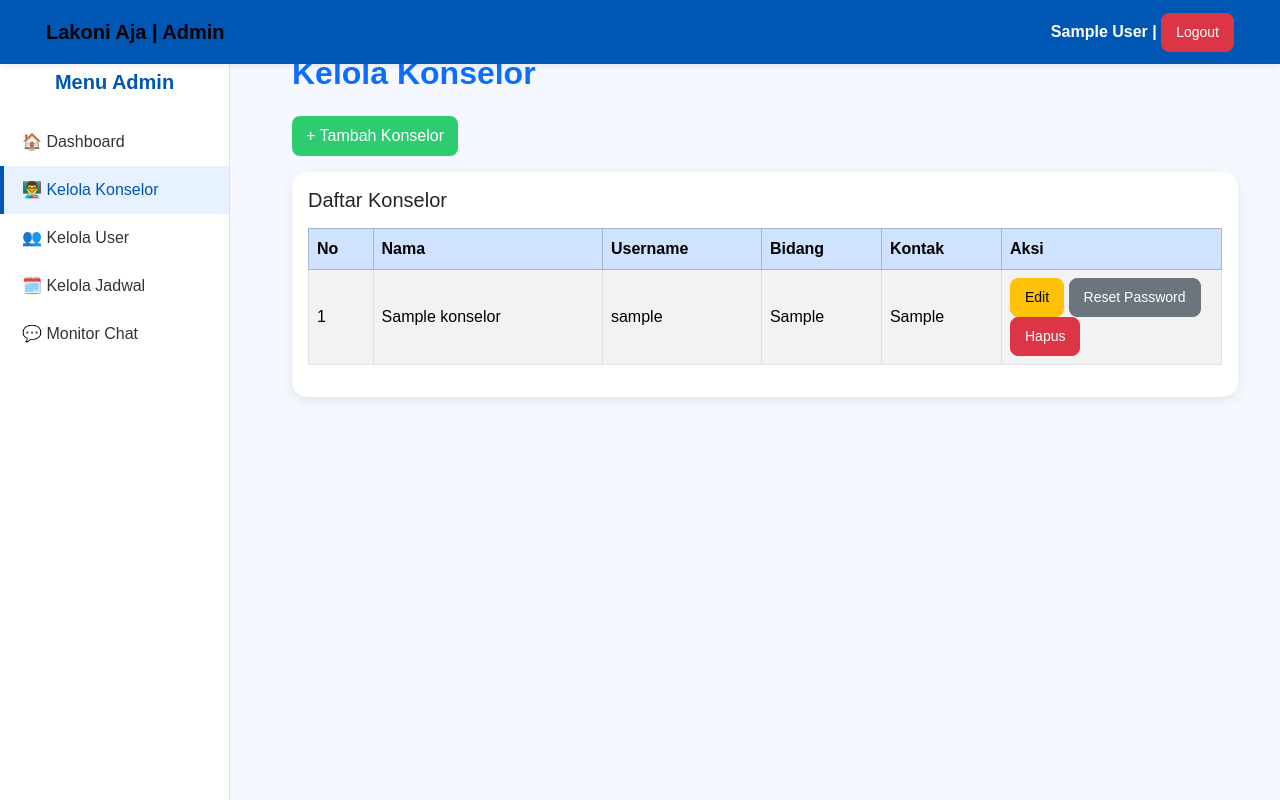
After one commit to yhfabian/WebLakoniAja, a PHP site: page /lakoni_aja/kelola_konselor.php in a window 1280 px wide. The commit adds this page. Run offline with PHP 8.4, Linux system fonts and the light colour scheme; the visitor is signed in with stand-in values (Sample User, id 1); tables that the repository leaves empty or names only in its code hold one stand-in row (values such as "Sample post").

Commit message:
update terbaru

```diff
--- /dev/null
+++ b/assets/css/kelola_konselor.css
@@ -0,0 +1,154 @@
+/* kelola_konselor.css - tema mirip form_jadwal.css */
+
+:root {
+  --primary: #0056b3;
+  --primary-light: #007bff;
+  --bg: #f5f9ff;
+  --text: #333;
+  --card-bg: #ffffff;
+  --shadow: rgba(0, 0, 0, 0.08);
+}
+
+body {
+  font-family: 'Poppins', sans-serif;
+  background-color: var(--bg);
+  margin: 0;
+  padding: 0;
+  color: var(--text);
+}
+
+/* Navbar */
+.navbar-admin {
+  background-color: var(--primary);
+  color: white;
+  padding: 12px 18px;
+  box-shadow: 0 2px 6px var(--shadow);
+}
+
+/* Sidebar */
+.sidebar {
+  position: fixed;
+  top: 0;
+  left: 0;
+  width: 230px;
+  height: 100%;
+  background: white;
+  border-right: 1px solid #e0e0e0;
+  box-shadow: 2px 0 10px rgba(255, 255, 255, 0.04);
+  padding-top: 70px;
+}
+
+.sidebar h5 {
+  text-align: center;
+  color: var(--primary);
+  font-weight: 600;
+  margin-bottom: 20px;
+}
+
+.sidebar a {
+  display: block;
+  color: var(--text);
+  padding: 12px 18px;
+  text-decoration: none;
+  border-left: 4px solid transparent;
+  transition: all 0.2s ease-in-out;
+}
+
+.sidebar a:hover,
+.sidebar a.active {
+  background: #e7f1ff;
+  border-left: 4px solid var(--primary);
+  color: var(--primary);
+}
+
+/* Content */
+.content {
+  margin-left: 250px;
+  padding: 30px;
+}
+
+/* Card */
+.card {
+  background: var(--card-bg);
+  border-radius: 15px;
+  box-shadow: 0 4px 12px var(--shadow);
+  padding: 20px;
+  border: none;
+}
+
+/* Table */
+.table thead {
+  background-color: var(--primary);
+  color: white;
+}
+
+.table tbody tr:hover {
+  background-color: #f2f6ff;
+}
+
+/* Buttons */
+.btn {
+  border-radius: 8px;
+  padding: 8px 14px;
+}
+
+.btn-primary {
+  background-color: var(--primary);
+  border: none;
+}
+
+.btn-primary:hover {
+  background-color: var(--primary-light);
+}
+
+.btn-success {
+  background-color: #2ecc71;
+  border: none;
+}
+
+.btn-success:hover {
+  background-color: #27ae60;
+}
+
+/* Alert */
+.alert {
+  border-radius: 8px;
+  padding: 12px 18px;
+  box-shadow: 0 3px 10px rgba(0,0,0,0.05);
+}
+
+/* Modal */
+.modal-content {
+  border-radius: 12px;
+  box-shadow: 0 6px 20px rgba(0,0,0,0.1);
+}
+
+.modal-header {
+  border-radius: 12px 12px 0 0;
+}
+
+.modal-header.bg-primary {
+  background-color: var(--primary) !important;
+}
+
+.modal-header.bg-dark {
+  background-color: #333 !important;
+}
+
+.modal-footer button {
+  border-radius: 8px;
+}
+
+/* Responsive */
+@media (max-width: 768px) {
+  .sidebar {
+    width: 70px;
+  }
+  .sidebar a {
+    text-align: center;
+    font-size: 14px;
+  }
+  .content {
+    margin-left: 80px;
+  }
+}
--- /dev/null
+++ b/kelola_konselor.php
@@ -0,0 +1,278 @@
+<?php
+session_start();
+include 'db.php';
+
+// Pastikan admin sudah login
+if (!isset($_SESSION['id_admin'])) {
+    header("Location: login_admin.php");
+    exit();
+}
+
+$success = "";
+$error = "";
+
+/* ========== CREATE (Tambah Konselor) ========== */
+if (isset($_POST['tambah'])) {
+    $nama    = trim($_POST['nama']);
+    $username= trim($_POST['username']);
+    $password= $_POST['password'];
+    $bidang  = trim($_POST['bidang_keahlian']);
+    $kontak  = trim($_POST['kontak']);
+
+    if ($nama && $username && $password && $bidang && $kontak) {
+        // cek username unik
+        $stmt = mysqli_prepare($conn, "SELECT id_konselor FROM konselor WHERE username = ? LIMIT 1");
+        mysqli_stmt_bind_param($stmt, "s", $username);
+        mysqli_stmt_execute($stmt);
+        mysqli_stmt_store_result($stmt);
+        if (mysqli_stmt_num_rows($stmt) > 0) {
+            $error = "❌ Username sudah digunakan!";
+            mysqli_stmt_close($stmt);
+        } else {
+            mysqli_stmt_close($stmt);
+            $pwHash = password_hash($password, PASSWORD_BCRYPT);
+            $stmt = mysqli_prepare($conn, "INSERT INTO konselor (nama, username, password, bidang_keahlian, kontak) VALUES (?, ?, ?, ?, ?)");
+            mysqli_stmt_bind_param($stmt, "sssss", $nama, $username, $pwHash, $bidang, $kontak);
+            if (mysqli_stmt_execute($stmt)) {
+                $success = "✅ Konselor baru berhasil ditambahkan!";
+            } else {
+                $error = "Gagal menambahkan: " . mysqli_error($conn);
+            }
+            mysqli_stmt_close($stmt);
+        }
+    } else {
+        $error = "Semua field harus diisi!";
+    }
+}
+
+/* ========== UPDATE (Edit Konselor) ========== */
+if (isset($_POST['update'])) {
+    $id     = $_POST['id_konselor'];
+    $nama   = trim($_POST['nama']);
+    $bidang = trim($_POST['bidang_keahlian']);
+    $kontak = trim($_POST['kontak']);
+
+    $stmt = mysqli_prepare($conn, "UPDATE konselor SET nama = ?, bidang_keahlian = ?, kontak = ? WHERE id_konselor = ?");
+    mysqli_stmt_bind_param($stmt, "sssi", $nama, $bidang, $kontak, $id);
+    if (mysqli_stmt_execute($stmt)) {
+        $success = "✅ Data konselor berhasil diperbarui.";
+    } else {
+        $error = "Gagal memperbarui data: " . mysqli_error($conn);
+    }
+    mysqli_stmt_close($stmt);
+}
+
+/* ========== RESET PASSWORD (Admin sets new password) ========== */
+if (isset($_POST['reset'])) {
+    $id = $_POST['id_konselor_reset'];
+    $new_password = $_POST['new_password'];
+    if (strlen($new_password) < 6) {
+        $error = "Password minimal 6 karakter.";
+    } else {
+        $pwHash = password_hash($new_password, PASSWORD_BCRYPT);
+        $stmt = mysqli_prepare($conn, "UPDATE konselor SET password = ? WHERE id_konselor = ?");
+        mysqli_stmt_bind_param($stmt, "si", $pwHash, $id);
+        if (mysqli_stmt_execute($stmt)) {
+            $success = "🔐 Password berhasil di-reset.";
+        } else {
+            $error = "Gagal mereset password: " . mysqli_error($conn);
+        }
+        mysqli_stmt_close($stmt);
+    }
+}
+
+/* ========== DELETE (Hapus Konselor) ========== */
+if (isset($_GET['hapus'])) {
+    $id = intval($_GET['hapus']);
+    $stmt = mysqli_prepare($conn, "DELETE FROM konselor WHERE id_konselor = ?");
+    mysqli_stmt_bind_param($stmt, "i", $id);
+    if (mysqli_stmt_execute($stmt)) {
+        $success = "🗑️ Konselor berhasil dihapus.";
+    } else {
+        $error = "Gagal menghapus: " . mysqli_error($conn);
+    }
+    mysqli_stmt_close($stmt);
+}
+
+/* ========== READ (Ambil list konselor) ========== */
+$konselor = mysqli_query($conn, "SELECT id_konselor, nama, username, bidang_keahlian, kontak FROM konselor ORDER BY id_konselor DESC");
+?>
+<!DOCTYPE html>
+<html lang="id">
+<head>
+  <meta charset="UTF-8">
+  <title>Kelola Konselor | Lakoni Aja</title>
+  <link href="https://cdn.jsdelivr.net/npm/bootstrap@5.3.2/dist/css/bootstrap.min.css" rel="stylesheet">
+  <link rel="stylesheet" href="assets/css/kelola_konselor.css?v=1.0">
+</head>
+<body>
+
+<!-- Navbar -->
+<nav class="navbar navbar-expand-lg fixed-top navbar-admin">
+  <div class="container-fluid">
+    <a class="navbar-brand fw-bold ms-3" href="dashboard_admin.php">Lakoni Aja | Admin</a>
+    <div class="ms-auto me-3 text-white fw-semibold">
+      <?= htmlspecialchars($_SESSION['nama_admin'] ?? 'Admin') ?> |
+      <a href="logout.php" class="btn btn-danger btn-sm">Logout</a>
+    </div>
+  </div>
+</nav>
+
+<!-- Sidebar -->
+<aside class="sidebar">
+  <h5 class="text-center mb-4">Menu Admin</h5>
+  <a href="dashboard_admin.php">🏠 Dashboard</a>
+  <a href="kelola_konselor.php" class="active">👨‍🏫 Kelola Konselor</a>
+  <a href="kelola_user.php">👥 Kelola User</a>
+  <a href="kelola_jadwal.php">🗓️ Kelola Jadwal</a>
+  <a href="monitor_chat.php">💬 Monitor Chat</a>
+</aside>
+
+<!-- Content -->
+<main class="content">
+  <div class="container mt-4">
+    <h2 class="fw-bold text-primary mb-4">Kelola Konselor</h2>
+
+    <?php if ($success): ?>
+      <div class="alert alert-success"><?= htmlspecialchars($success) ?></div>
+    <?php elseif ($error): ?>
+      <div class="alert alert-danger"><?= htmlspecialchars($error) ?></div>
+    <?php endif; ?>
+
+    <!-- Tombol Tambah Konselor -->
+    <button class="btn btn-success mb-3" data-bs-toggle="collapse" data-bs-target="#formTambah">+ Tambah Konselor</button>
+
+    <!-- Form Tambah Konselor (email & status dihilangkan) -->
+    <div id="formTambah" class="collapse">
+      <div class="card p-4 mb-4">
+        <form method="POST" autocomplete="off">
+          <div class="row g-3">
+            <div class="col-md-6">
+              <label>Nama Lengkap</label>
+              <input type="text" name="nama" class="form-control" required>
+            </div>
+            <div class="col-md-6">
+              <label>Username</label>
+              <input type="text" name="username" class="form-control" required>
+            </div>
+            <div class="col-md-6">
+              <label>Password</label>
+              <input type="password" name="password" class="form-control" minlength="6" required>
+            </div>
+            <div class="col-md-6">
+              <label>Bidang Keahlian</label>
+              <input type="text" name="bidang_keahlian" class="form-control" required>
+            </div>
+            <div class="col-md-6">
+              <label>Kontak (email/nomor)</label>
+              <input type="text" name="kontak" class="form-control" required>
+            </div>
+          </div>
+          <div class="mt-3">
+            <button type="submit" name="tambah" class="btn btn-primary">Simpan</button>
+          </div>
+        </form>
+      </div>
+    </div>
+
+    <!-- Tabel Konselor (tanpa kolom email & status) -->
+    <div class="card p-3">
+      <h5 class="mb-3">Daftar Konselor</h5>
+      <div class="table-responsive">
+      <table class="table table-bordered table-striped align-middle">
+        <thead class="table-primary">
+          <tr>
+            <th>No</th>
+            <th>Nama</th>
+            <th>Username</th>
+            <th>Bidang</th>
+            <th>Kontak</th>
+            <th width="220">Aksi</th>
+          </tr>
+        </thead>
+        <tbody>
+          <?php
+          if (mysqli_num_rows($konselor) > 0):
+              $no = 1;
+              while ($row = mysqli_fetch_assoc($konselor)): ?>
+                <tr>
+                  <td><?= $no++ ?></td>
+                  <td><?= htmlspecialchars($row['nama']) ?></td>
+                  <td><?= htmlspecialchars($row['username']) ?></td>
+                  <td><?= htmlspecialchars($row['bidang_keahlian']) ?></td>
+                  <td><?= htmlspecialchars($row['kontak']) ?></td>
+                  <td>
+                    <button class="btn btn-warning btn-sm" data-bs-toggle="modal" data-bs-target="#editModal<?= $row['id_konselor'] ?>">Edit</button>
+
+                    <!-- Reset Password -->
+                    <button class="btn btn-secondary btn-sm" data-bs-toggle="modal" data-bs-target="#resetModal<?= $row['id_konselor'] ?>">Reset Password</button>
+
+                    <a href="?hapus=<?= $row['id_konselor'] ?>" class="btn btn-danger btn-sm" onclick="return confirm('Hapus konselor ini?')">Hapus</a>
+                  </td>
+                </tr>
+
+                <!-- Modal Edit Konselor -->
+                <div class="modal fade" id="editModal<?= $row['id_konselor'] ?>" tabindex="-1">
+                  <div class="modal-dialog">
+                    <div class="modal-content">
+                      <form method="POST">
+                        <div class="modal-header bg-primary text-white">
+                          <h5 class="modal-title">Edit Konselor</h5>
+                          <button type="button" class="btn-close" data-bs-dismiss="modal"></button>
+                        </div>
+                        <div class="modal-body">
+                          <input type="hidden" name="id_konselor" value="<?= $row['id_konselor'] ?>">
+                          <label>Nama</label>
+                          <input type="text" name="nama" class="form-control mb-2" value="<?= htmlspecialchars($row['nama']) ?>" required>
+                          <label>Bidang Keahlian</label>
+                          <input type="text" name="bidang_keahlian" class="form-control mb-2" value="<?= htmlspecialchars($row['bidang_keahlian']) ?>" required>
+                          <label>Kontak</label>
+                          <input type="text" name="kontak" class="form-control mb-2" value="<?= htmlspecialchars($row['kontak']) ?>" required>
+                        </div>
+                        <div class="modal-footer">
+                          <button type="button" class="btn btn-secondary" data-bs-dismiss="modal">Batal</button>
+                          <button type="submit" name="update" class="btn btn-primary">Simpan Perubahan</button>
+                        </div>
+                      </form>
+                    </div>
+                  </div>
+                </div>
+
+                <!-- Modal Reset Password -->
+                <div class="modal fade" id="resetModal<?= $row['id_konselor'] ?>" tabindex="-1">
+                  <div class="modal-dialog">
+                    <div class="modal-content">
+                      <form method="POST" autocomplete="off">
+                        <div class="modal-header bg-dark text-white">
+                          <h5 class="modal-title">Reset Password untuk <?= htmlspecialchars($row['nama']) ?></h5>
+                          <button type="button" class="btn-close" data-bs-dismiss="modal"></button>
+                        </div>
+                        <div class="modal-body">
+                          <input type="hidden" name="id_konselor_reset" value="<?= $row['id_konselor'] ?>">
+                          <label>Password Baru</label>
+                          <input type="password" name="new_password" class="form-control mb-2" minlength="6" required>
+                          <small class="text-muted">Masukkan password baru (min 6 karakter).</small>
+                        </div>
+                        <div class="modal-footer">
+                          <button type="button" class="btn btn-secondary" data-bs-dismiss="modal">Batal</button>
+                          <button type="submit" name="reset" class="btn btn-warning">Reset Password</button>
+                        </div>
+                      </form>
+                    </div>
+                  </div>
+                </div>
+
+          <?php endwhile; else: ?>
+              <tr><td colspan="6" class="text-center text-muted">Belum ada data konselor.</td></tr>
+          <?php endif; ?>
+        </tbody>
+      </table>
+      </div>
+    </div>
+
+  </div>
+</main>
+
+<script src="https://cdn.jsdelivr.net/npm/bootstrap@5.3.2/dist/js/bootstrap.bundle.min.js"></script>
+</body>
+</html>
```
Also changed, not shown: dashboard_admin.php (+50 -89 lines).
